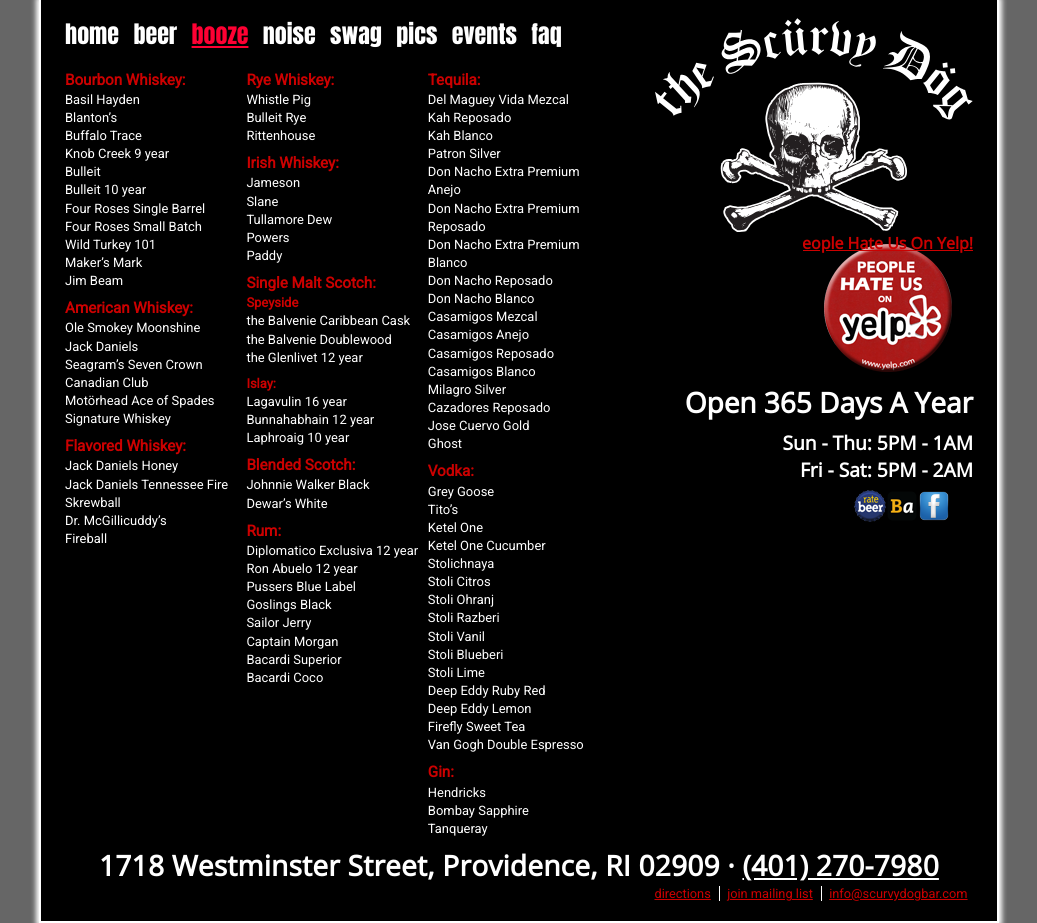
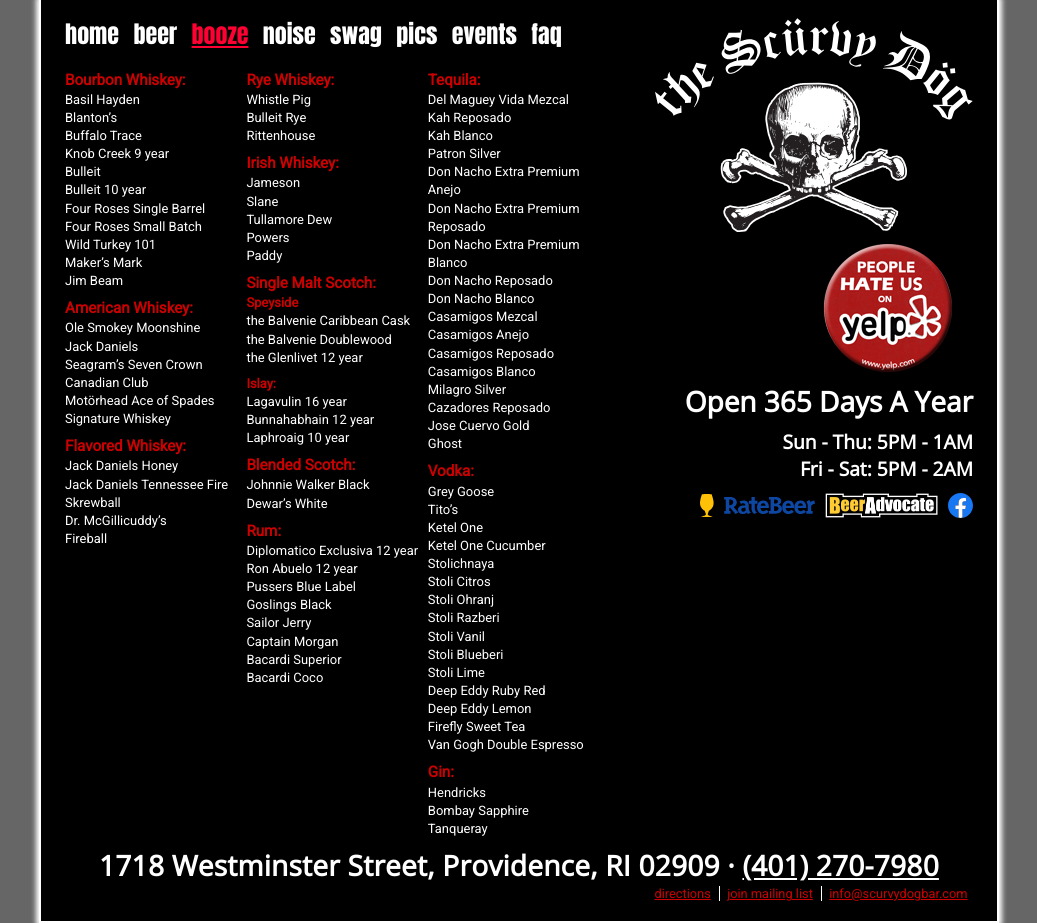
Before and after one commit to benhellmann/benhellmann.github.io, a PHP site: page /booze.html in a window 1280 px wide. Shown: the whole page, without its empty margins (121-1158 px from the left). Run offline with PHP 8.4, Linux system fonts and the light colour scheme.

Commit message:
global accessibility updates

```diff
--- a/booze.html
+++ b/booze.html
@@ -27,7 +27,7 @@
     <div id="wrapper">
       <header>
         <div id="mobile-logo">
-          <a href="/"><img src="images/scurvy_dog_text_logo_mobile.svg" class="logo" alt=""></a>
+          <a href="/"><img src="images/scurvy_dog_text_logo_mobile.svg" class="logo" alt="Scurvy Dog Bar logo"></a>
           <button id="menu-toggle"></button>
         </div>
         <div id="menu">
@@ -181,25 +181,23 @@
       </div>
       </main>
     <aside>
-      <img src="images/scurvy_dog_logo_plus_skull.svg" class="logo" alt="">
-      <a href="http://www.yelp.com/biz/scurvy-dog-providence" rel="external" id="yelp_button">People Hate Us On Yelp!</a>
-      <!-- End yelp_area -->
+      <img src="images/scurvy_dog_logo_plus_skull.svg" class="logo" alt="Scurvy Dog Bar logo">
+      <a href="http://www.yelp.com/biz/scurvy-dog-providence" rel="external" id="yelp_link"><img src="images/yelp_1.png" alt="People Hate Us On Yelp!"></a>
+<!-- End yelp_area -->
       <p>Open 365 Days A Year</p>
       <ul>
         <li>Sun - Thu: 5PM - 1AM</li>
         <li>Fri - Sat: 5PM - 2AM</li>
       </ul>
       <div id="social_area">
-        <ul id="sociallist">
-          <li><a href="https://www.facebook.com/pages/The-Scurvy-Dog/38930701313" rel="external" id="facebook_button">Facebook</a></li>
-          <li><a href="http://www.beeradvocate.com/beer/profile/29408/" rel="external" id="ba_button">Beer Advocate</a></li>
-          <li><a href="http://www.ratebeer.com/p/the-scurvy-dog-providence/46536/" rel="external" id="rb_button">Rate Beer</a></li>
-        </ul>
+        <a href="http://www.ratebeer.com/p/the-scurvy-dog-providence/46536/" rel="external"><img src="images/ratebeer-logo-vector.svg" alt="RateBeer logo"></a>
+        <a href="http://www.beeradvocate.com/beer/profile/29408/" rel="external"><img src="images/beeradvocate-nav-logo-retro.png" alt="Beer Advocate logo"></a>
+        <a href="https://www.facebook.com/scurvydogbar/" rel="external"><img src="images/f_logo_RGB-Blue_1024.svg" alt="Facebook icon"></a>
       </div>
-      <!-- End social_area -->
+            <!-- End social_area -->
     </aside><!-- End right_column -->
     <footer>
-      <address>1718 Westminster Street, Providence, RI 02909 &middot; <a>(401) 270-7980</a></address>
+      <address>1718 Westminster Street, Providence, RI 02909 &#183; <a>(401) 270-7980</a></address>
       <ul>
         <li><a href="https://goo.gl/maps/wTh9f8utvp32" rel="external">directions</a></li>
         <li><a href="signup.html">join mailing list</a></li>
--- a/css/main.css
+++ b/css/main.css
@@ -114,6 +114,36 @@
   padding: 0;
   font-weight: 700;
   font-size: 1.2rem;
+}
+#yelp_link {
+  background: url(../images/yelp_2.png) 0 0 no-repeat;
+  display: block;
+  max-width: 50%;
+  background-size: contain;
+}
+#yelp_link:hover img {
+  opacity: 0;transition-duration: 500ms;
+}
+#social_area {
+  display: flex;
+  margin-top: 10px;
+}
+#social_area a {
+  margin-left: 10px;
+}
+#social_area img {
+  height: 25px;
+}
+#social_area a:first-child img {
+  max-height: 23px;
+}
+#social_area a:nth-child(2) img {
+  height: auto;
+  max-height: 25px;
+}
+#social_area a:hover img {
+  transform: translate(0, -5px);
+  transition-duration: 250ms;
 }
 footer {}
 footer address {
--- a/css/style-old.css
+++ b/css/style-old.css
@@ -80,10 +80,10 @@
 #yelplist {height: 170px; position: relative; text-align: center; overflow: hidden;}
 #yelplist li {float: right; position: relative; left: 0; padding: 0 0 0 0;}
 
-a#yelp_button {background: url(../images/yelp.png) no-repeat 0 0; width: 170px; height: 151px; display: block; overflow: hidden; text-indent: -999em;}
-a#yelp_button:hover {background-position: 0 -151px;}
+/*a#yelp_button {background: url(../images/yelp.png) no-repeat 0 0; width: 170px; height: 151px; display: block; overflow: hidden; text-indent: -999em;}
+a#yelp_button:hover {background-position: 0 -151px;}*/
 
-#social_area {height: 36px; position: relative; display:block; padding-bottom:10px;}
+/*#social_area {height: 36px; position: relative; display:block; padding-bottom:10px;}*/
 
 ul#sociallist {list-style: none; margin: 0; padding: 6px 23px 0 0;}
 #sociallist {position: relative; text-align: center; overflow: hidden;}
```
Also changed, not shown: beer.php (+7 -9 lines), events.html (+7 -9 lines), faq.html (+7 -9 lines), index.html (+6 -8 lines), noise.html (+7 -9 lines), pics.html (+8 -9 lines), signup.html (+7 -9 lines), swag.html (+11 -13 lines), images/FindUs-FB-RGB.svg (added), images/f_logo_RGB-Blue_1024.svg (added), images/ratebeer-logo-vector.svg (added), images/yelp_1.png (added), images/yelp_2.png (added).
